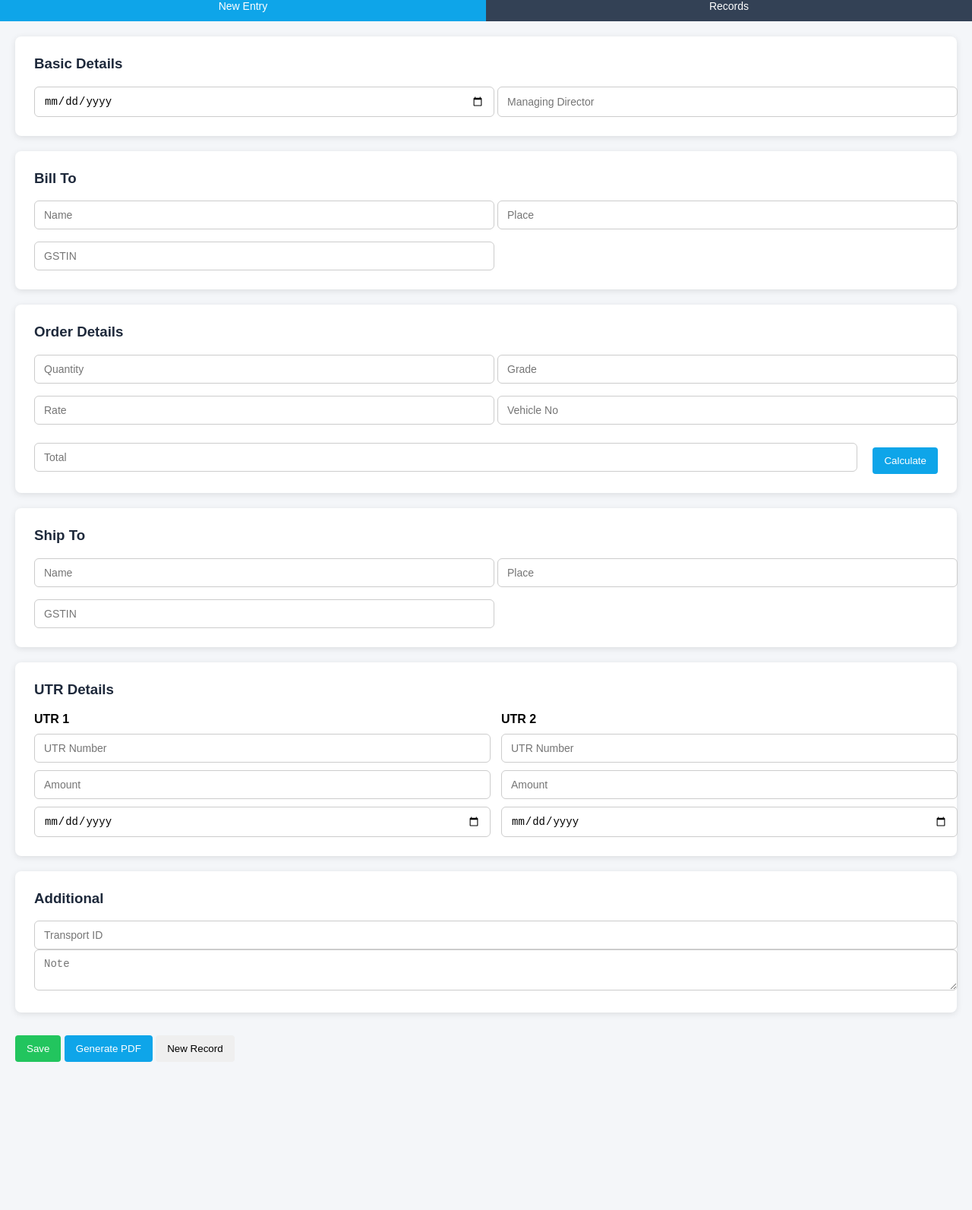
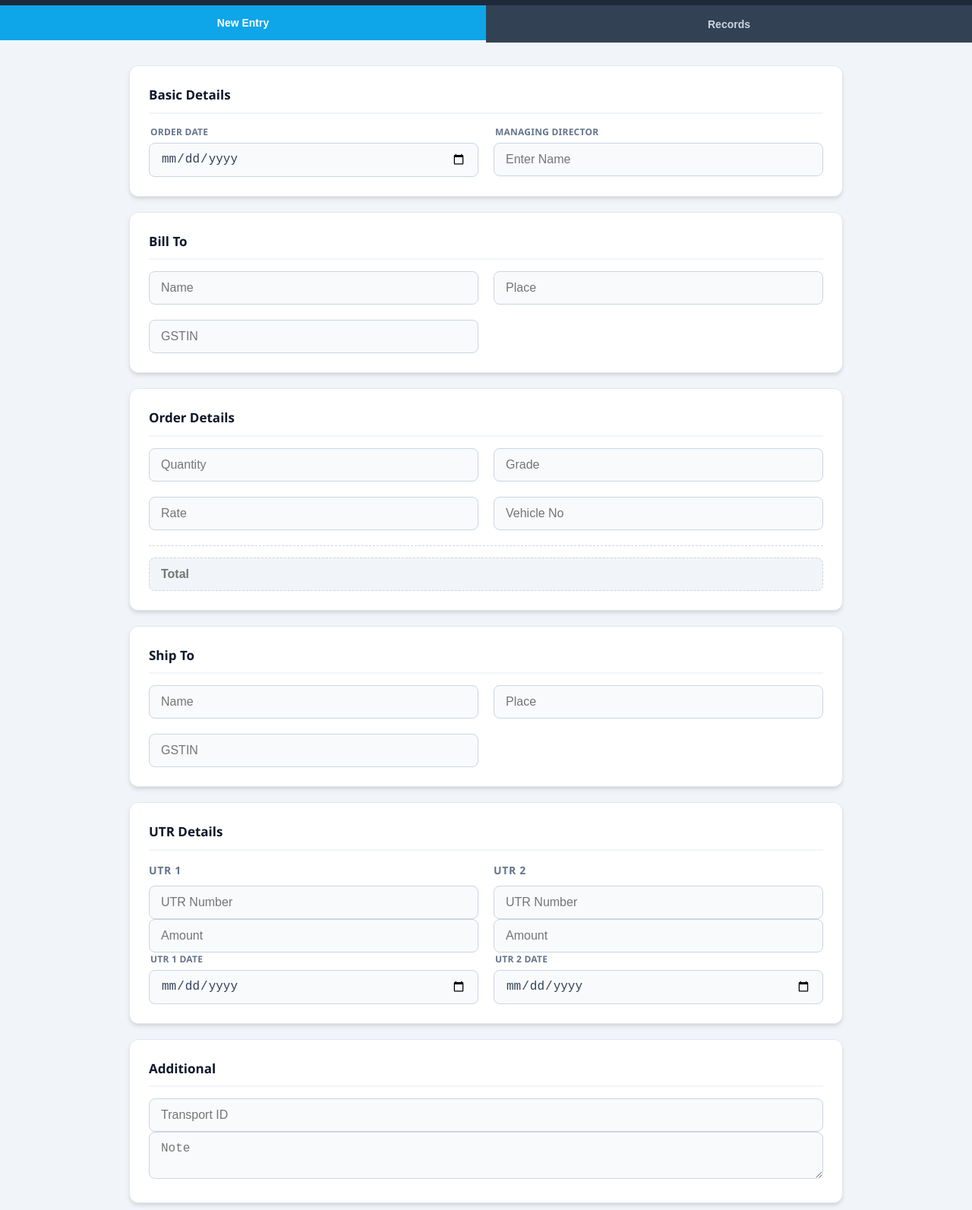
Before and after one commit to adwaitdubey14/Sugar-Broker-App, a website: page public/index.html in a window 1280 px wide. Shown: the part 65-1658 px from the top of the page at 76% size. Before the commit the page ends 1483 px from the top, so only its background shows below. Drawn offline with Linux system fonts and the light colour scheme; no server answers.

Commit message:
css changes

```diff
--- a/public/index.html
+++ b/public/index.html
@@ -17,8 +17,14 @@
           <div class="card">
     <h3>Basic Details</h3>
     <div class="form-grid">
+        <div class="label-group">
+            <label>Order Date</label>
             <input type="date" id="date">
-                    <input id="md" placeholder="Managing Director">
+        </div>
+        <div class="label-group">
+            <label>Managing Director</label>
+            <input id="md" placeholder="Enter Name">
+        </div>
     </div>
 </div>
 
@@ -41,7 +47,6 @@
                 </div>
                 <div class="total-section">
                     <input id="total" placeholder="Total" readonly>
-                    <button class="btn btn-primary" onclick="calculate()">Calculate</button>
                 </div>
             </div>
 
@@ -61,13 +66,19 @@
             <h4>UTR 1</h4>
             <input id="utr1" placeholder="UTR Number">
             <input id="utr1Amount" placeholder="Amount">
+            <div class="label-group">
+                <label>UTR 1 Date</label>
                 <input id="utr1Date" type="date">
+            </div>
         </div>
         <div class="utr-box">
             <h4>UTR 2</h4>
             <input id="utr2" placeholder="UTR Number">
             <input id="utr2Amount" placeholder="Amount">
+            <div class="label-group">
+                <label>UTR 2 Date</label>
                 <input id="utr2Date" type="date">
+            </div>
         </div>
     </div>
 </div>
--- a/public/style.css
+++ b/public/style.css
@@ -1,209 +1,262 @@
-/* Base */
-body {
-  font-family: Arial;
-  margin: 0;
-  background: #f4f6f9;
+/* =========================================
+   1. GLOBAL & RESET
+   ========================================= */
+* {
+    box-sizing: border-box; /* 🔥 PREVENTS BOXES FROM GOING OUT OF RANGE */
+    -webkit-tap-highlight-color: transparent;
 }
 
-/* Header */
+body {
+    font-family: 'Segoe UI', Tahoma, Geneva, Verdana, sans-serif;
+    margin: 0;
+    padding: 0;
+    background: #f1f5f9;
+    color: #1e293b;
+    line-height: 1.5;
+}
+
+/* =========================================
+   2. HEADER & NAVIGATION
+   ========================================= */
 .header {
     background: #1e293b;
     color: white;
-  padding: 15px 20px;
+    padding: 18px 15px;
     font-size: 20px;
     font-weight: bold;
+    text-align: center;
+    box-shadow: 0 2px 4px rgba(0,0,0,0.1);
 }
 
-/* Nav */
 .nav {
     display: flex;
     background: #334155;
+    position: sticky;
+    top: 0;
+    z-index: 1000;
 }
 
 .nav button {
     flex: 1;
-  padding: 12px;
+    padding: 15px 10px;
     border: none;
     background: #334155;
-  color: white;
+    color: #cbd5e1;
     cursor: pointer;
     font-size: 14px;
+    font-weight: 600;
+    transition: all 0.2s ease;
 }
 
 .nav button.active {
     background: #0ea5e9;
+    color: white;
+    border-bottom: 3px solid #f0f9ff;
 }
 
-/* Container */
+/* =========================================
+   3. LAYOUT & CONTAINERS
+   ========================================= */
 .container {
-  padding: 20px;
+    padding: 15px;
+    max-width: 1000px;
+    margin: 0 auto;
 }
 
-/* Cards */
 .card {
     background: white;
-  padding: 25px;
-  border-radius: 8px;
-  box-shadow: 0 2px 8px rgba(0,0,0,0.1);
+    padding: 20px;
+    border-radius: 12px;
+    box-shadow: 0 4px 6px -1px rgba(0, 0, 0, 0.1), 0 2px 4px -1px rgba(0, 0, 0, 0.06);
     margin-bottom: 20px;
+    border: 1px solid #e2e8f0;
 }
 
 h3 {
-  margin-top: 0;
-  color: #1e293b;
+    margin: 0 0 15px 0;
+    font-size: 17px;
+    color: #0f172a;
+    border-bottom: 2px solid #f1f5f9;
+    padding-bottom: 10px;
 }
 
-/* Form Grid */
-.form-grid {
-  display: grid;
-  grid-template-columns: 1fr 1fr;
-  column-gap: 30px;
-  row-gap: 16px;
-  margin-top: 10px;
+h4 {
+    margin: 0 0 10px 0;
+    font-size: 14px;
+    color: #64748b;
+    text-transform: uppercase;
+    letter-spacing: 0.05em;
 }
 
-/* Inputs */
-input, textarea {
-  padding: 10px 12px;
-  border: 1px solid #ccc;
-  border-radius: 6px;
-  width: 100%;
-  font-size: 14px;
+/* =========================================
+   4. FORM ELEMENTS & SPACING
+   ========================================= */
+/* Mobile Default: Stacked columns */
+.form-grid,
+.utr-grid,
+.additional-box {
+    display: flex;
+    flex-direction: column;
+    gap: 15px; /* 🔥 VERTICAL SPACING BETWEEN INPUTS */
 }
 
-/* Buttons */
-.btn {
-  padding: 10px 15px;
-  border: none;
-  border-radius: 4px;
-  cursor: pointer;
-  margin-top: 10px;
+input, textarea {
+    width: 100%;
+    padding: 12px 15px;
+    border: 1px solid #cbd5e1;
+    border-radius: 8px;
+    font-size: 16px; /* Prevents auto-zoom on iOS */
+    background: #f8fafc;
+    color: #334155;
+    transition: border-color 0.2s, box-shadow 0.2s;
 }
 
+input:focus, textarea:focus {
+    outline: none;
+    border-color: #0ea5e9;
+    background: #ffffff;
+    box-shadow: 0 0 0 3px rgba(14, 165, 233, 0.1);
+}
+
+/* Readonly / Total Field */
+input[readonly] {
+    background: #f1f5f9;
+    font-weight: bold;
+    color: #0369a1;
+    border-style: dashed;
+}
+
+.total-section {
+    margin-top: 20px;
+    padding-top: 15px;
+    border-top: 1px dashed #cbd5e1;
+}
+
+.total-section label {
+    display: block;
+    font-size: 13px;
+    font-weight: bold;
+    margin-bottom: 8px;
+    color: #64748b;
+}
+
+/* =========================================
+   5. BUTTONS
+   ========================================= */
+.btn {
+    width: 100%;
+    padding: 14px;
+    border: none;
+    border-radius: 8px;
+    font-size: 15px;
+    font-weight: bold;
+    cursor: pointer;
+    margin-top: 12px;
+    transition: opacity 0.2s, transform 0.1s;
+}
+
+.btn:active {
+    transform: scale(0.98);
+}
+
+.btn-success { background: #22c55e; color: white; }
 .btn-primary { background: #0ea5e9; color: white; }
-.btn-success { background: #22c55e; color: white; }
-.btn-danger { background: #ef4444; color: white; }
+.btn-secondary { background: #f1f5f9; color: #475569; border: 1px solid #cbd5e1; }
 
-/* Table */
+/* =========================================
+   6. TABLE & RECORDS
+   ========================================= */
+#tableSection {
+    width: 100%;
+    overflow-x: auto; /* 🔥 ALLOWS TABLE SCROLLING ON MOBILE */
+}
+
 table {
     width: 100%;
     border-collapse: collapse;
+    min-width: 700px; /* Ensures table doesn't squash on small screens */
 }
 
 th {
     background: #1e293b;
     color: white;
-  padding: 10px;
+    padding: 12px;
+    text-align: center;
+    font-size: 13px;
 }
 
 td {
-  padding: 8px;
-  border: 1px solid #ddd;
+    padding: 12px;
+    border: 1px solid #e2e8f0;
     text-align: center;
+    font-size: 14px;
 }
 
 tr:nth-child(even) {
-  background: #f9fafb;
+    background: #f8fafc;
 }
 
-/* Hide */
+/* =========================================
+   7. DESKTOP RESPONSIVENESS (600px+)
+   ========================================= */
+@media (min-width: 600px) {
+    .container {
+        padding: 30px;
+    }
+
+    .card {
+        padding: 25px;
+    }
+
+    /* Restore 2-column grid for Laptop/Desktop */
+    .form-grid, .utr-grid {
+        display: grid;
+        grid-template-columns: 1fr 1fr;
+        gap: 20px;
+    }
+
+    .btn {
+        width: auto; /* Buttons don't need to be full width on desktop */
+        min-width: 150px;
+        margin-right: 10px;
+    }
+
+    .header {
+        font-size: 24px;
+    }
+}
+
+/* =========================================
+   8. UTILITIES
+   ========================================= */
 .hidden {
     display: none;
 }
 
-/* UTR */
-.utr-grid {
-  display: grid;
-  grid-template-columns: 1fr 1fr;
-  column-gap: 40px;
+/* Label Group Styling */
+.label-group {
+    display: flex;
+    flex-direction: column;
+    gap: 5px;
 }
 
-.utr-box {
-  display: flex;
-  flex-direction: column;
-  gap: 10px;
+label {
+    font-size: 12px;
+    font-weight: bold;
+    color: #64748b;
+    text-transform: uppercase;
+    letter-spacing: 0.02em;
+    margin-left: 2px;
 }
 
-.utr-box h4 {
-  margin: 0;
+/* Ensure date inputs have a consistent height */
+input[type="date"] {
+    height: 45px;
 }
 
-/* Additional Section spacing */
+/* Space out the Additional section textarea specifically */
 .additional-box {
     display: flex;
     flex-direction: column;
-  gap: 14px; /* 🔥 vertical spacing fix */
+    gap: 15px;
 }
-
-.total-section {
-  display: flex;
-  gap: 20px;              /* 🔥 horizontal spacing */
-  margin-top: 20px;       /* 🔥 vertical spacing */
-  align-items: center;
-}
-
-.total-section input {
-  flex: 1;                /* takes full width */
-}
-
-.total-section button {
-  white-space: nowrap;
-}
-@media (max-width: 768px) {
-
-  /* Keep layout but reduce tightness */
-  .container {
-    padding: 15px;
-  }
-
-  .card {
-    padding: 18px;
-    margin-bottom: 15px;
-  }
-
-  /* Stack grids (but keep spacing clean) */
-  .form-grid {
-    grid-template-columns: 1fr;
-    row-gap: 14px;
-  }
-
-  /* UTR section stacking */
-  .utr-grid {
-    grid-template-columns: 1fr;
-    row-gap: 14px;
-  }
-
-  /* Fix total section alignment */
-  .total-section {
-    flex-direction: column;
-    align-items: stretch;
-    gap: 12px;
-  }
-
-  /* Buttons should not look cramped */
-  .btn {
-    width: 100%;
-    margin-top: 10px;
-  }
-
-  /* Header readability */
-  .header {
-    font-size: 16px;
-    padding: 12px;
-    text-align: center;
-  }
-
-  /* Navigation */
-  .nav button {
-    font-size: 13px;
-    padding: 10px;
-  }
-
-  /* Table should scroll, not break */
-  table {
-    display: block;
-    overflow-x: auto;
-    white-space: nowrap;
-  }
-
-}
```
Lines whose indentation alone changed are shown as unchanged.
